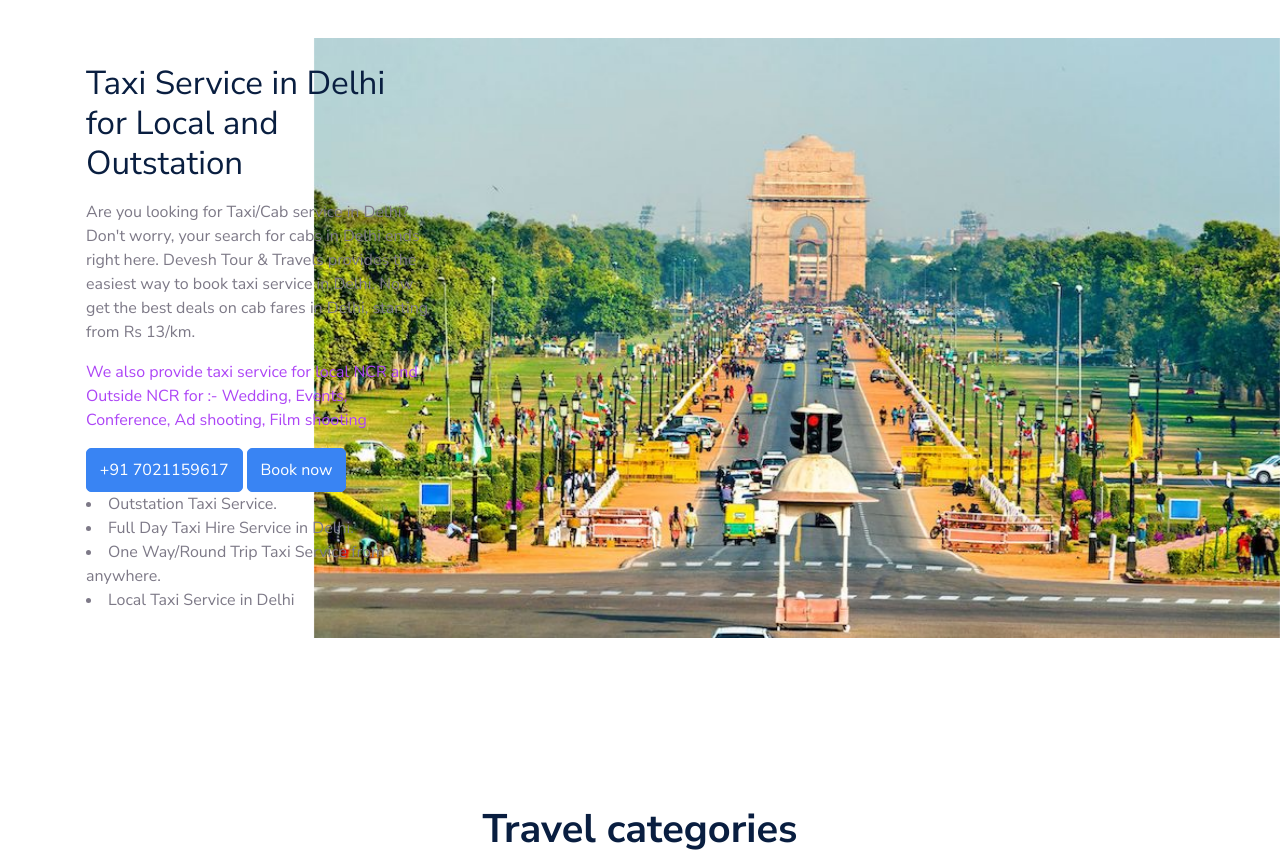
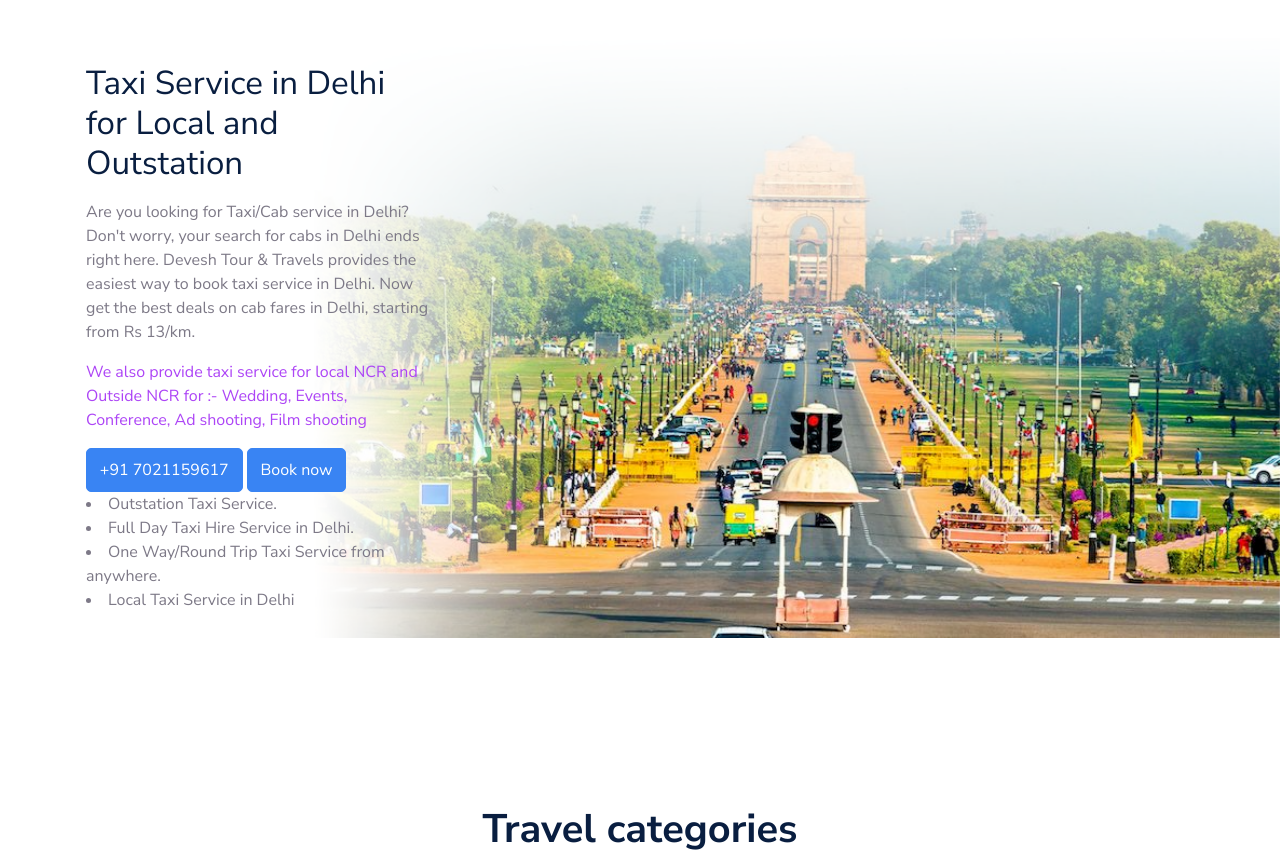
Before and after one commit to devzila/deveshtourtravels, a PHP site: page / in a window 1280 px wide. Shown: the part 82-937 px from the top of the page. Run offline with PHP 8.4, Linux system fonts and the light colour scheme.

Commit message:
Change taj image

```diff
--- a/public/index.php
+++ b/public/index.php
@@ -59,7 +59,7 @@
     <main class="main" id="top">
       <?php include('inc/nav.php')?>
       <section class="py-0">
-        <div class="bg-holder d-none d-md-block" style="background-image:url(assets/img/gallery/del3.jpg);background-position:right bottom;background-size:contain;">
+        <div class="bg-holder d-none d-md-block" style="background-image:url(assets/img/gallery/del3.png);background-position:right bottom;background-size:contain;">
         </div>
         <!--/.bg-holder-->
 
```
Also changed, not shown: public/assets/img/gallery/del3.png (added), public/assets/img/gallery/ked.jpeg.
